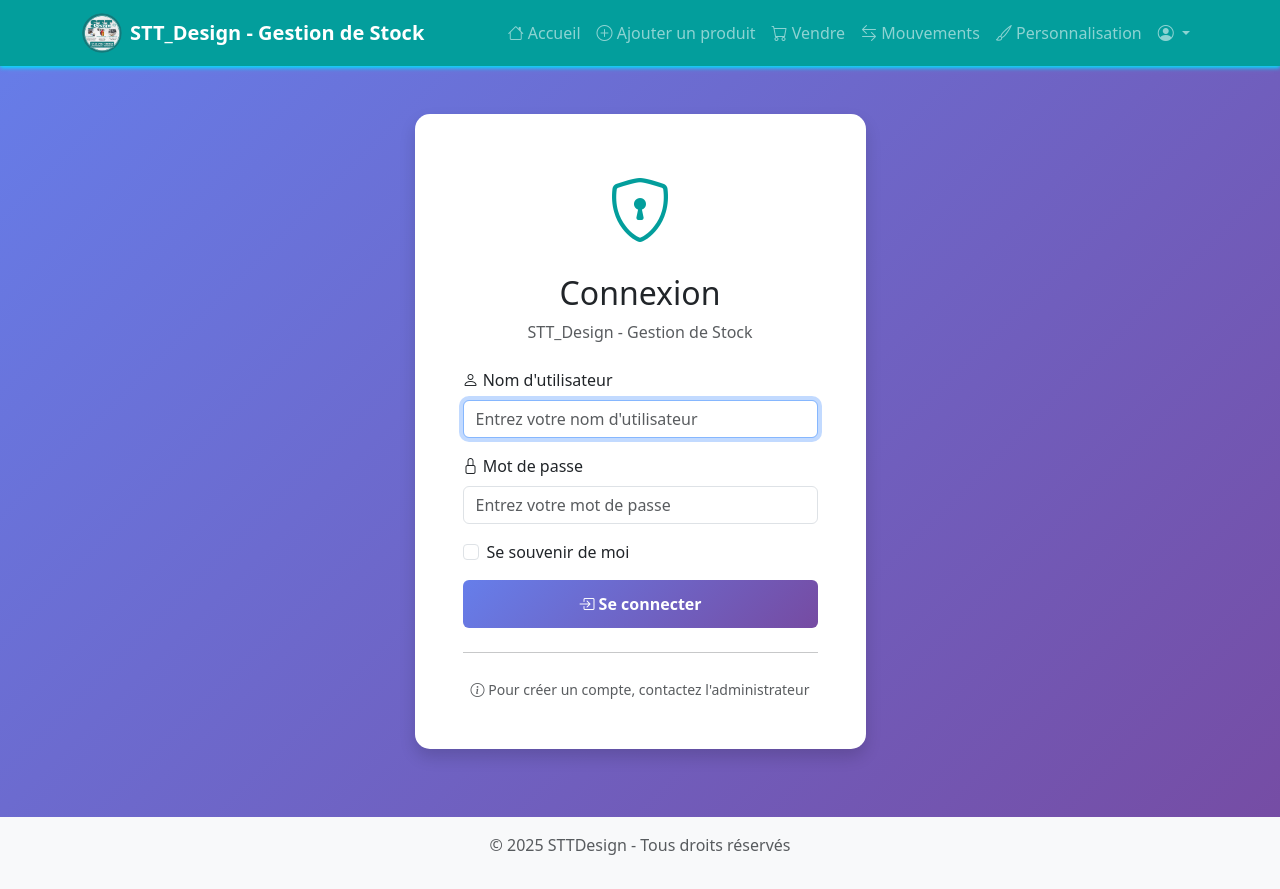
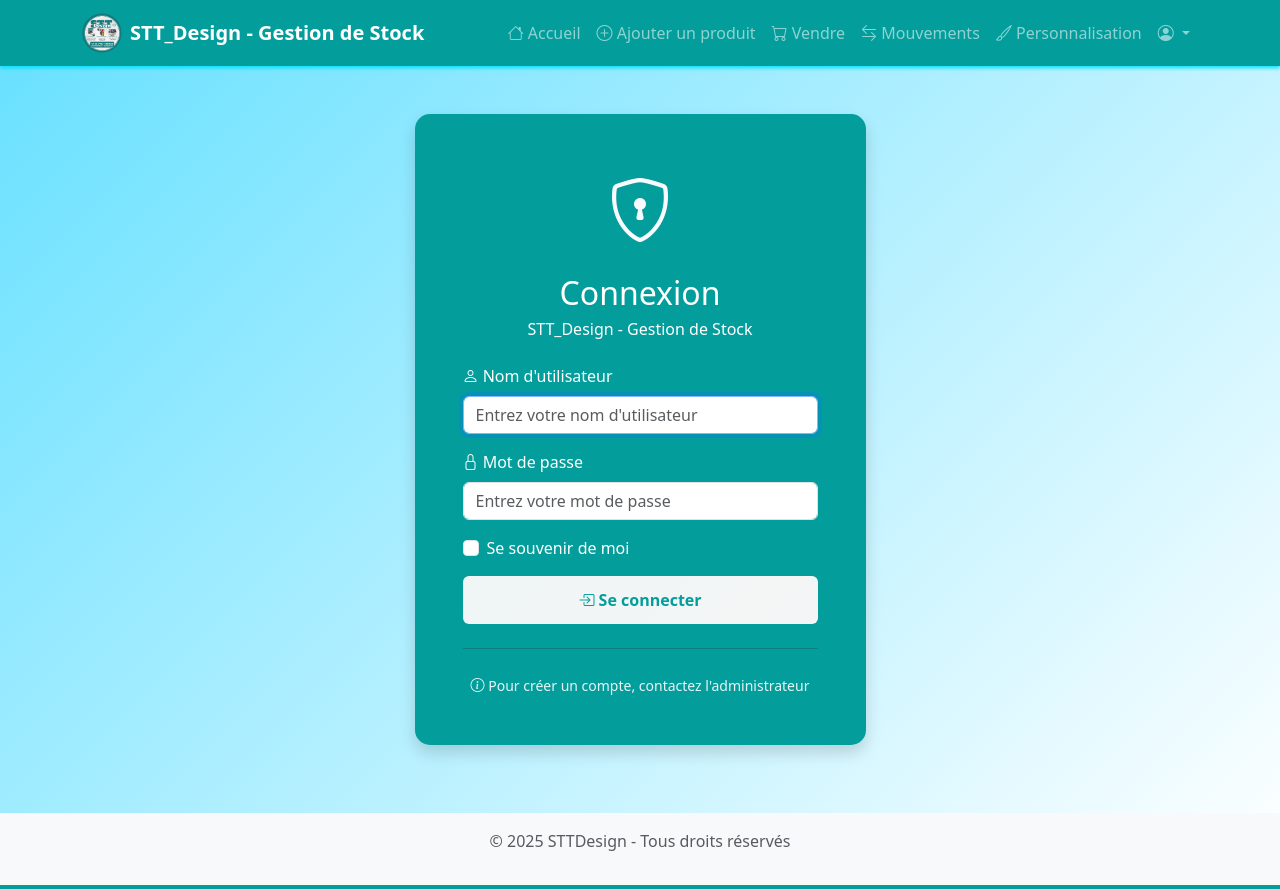
Before and after one commit to thiate0/STTDesign, a Flask app: page /login in a window 1280 px wide. Run offline with Flask 3, Linux system fonts and the light colour scheme.

Commit message:
couleurs page login

```diff
--- a/templates/login.html
+++ b/templates/login.html
@@ -5,17 +5,17 @@
 {% block content %}
 <div class="row justify-content-center mt-5">
     <div class="col-md-5">
-        <div class="card shadow">
+        <div class="card shadow" style="background-color: #039e9c;">
             <div class="card-body p-5">
                 <div class="text-center mb-4">
-                    <i class="bi bi-shield-lock" style="font-size: 4rem; color: #039e9c;"></i>
-                    <h2 class="mt-3">Connexion</h2>
-                    <p class="text-muted">STT_Design - Gestion de Stock</p>
+                    <i class="bi bi-shield-lock icon-lock" style="font-size: 4rem; color: #f9faff;"></i>
+                    <h2 class="mt-3 text-white">Connexion</h2>
+                    <h6 class=" text-white">STT_Design - Gestion de Stock</h6>
                 </div>
 
                 <form method="POST">
                     <div class="mb-3">
-                        <label for="username" class="form-label">
+                        <label for="username" class="form-label text-white">
                             <i class="bi bi-person"></i> Nom d'utilisateur
                         </label>
                         <input type="text"
@@ -28,7 +28,7 @@
                     </div>
 
                     <div class="mb-3">
-                        <label for="password" class="form-label">
+                        <label for="password" class="form-label text-white">
                             <i class="bi bi-lock"></i> Mot de passe
                         </label>
                         <input type="password"
@@ -41,12 +41,12 @@
 
                     <div class="mb-3 form-check">
                         <input type="checkbox" class="form-check-input" id="remember" name="remember">
-                        <label class="form-check-label" for="remember">
+                        <label class="form-check-label text-white" for="remember">
                             Se souvenir de moi
                         </label>
                     </div>
 
-                    <button type="submit" class="btn btn-primary w-100">
+                    <button type="submit" class="btn btn-primary w-100" style="color: #039e9c;">
                         <i class="bi bi-box-arrow-in-right"></i> Se connecter
                     </button>
                 </form>
@@ -54,7 +54,7 @@
                 <hr class="my-4">
 
                 <div class="text-center">
-                    <p class="text-muted mb-0">
+                    <p class="mb-0" style="color: rgba(255, 255, 255, 0.9);">
                         <small>
                             <i class="bi bi-info-circle"></i>
                             Pour créer un compte, contactez l'administrateur
@@ -64,13 +64,12 @@
             </div>
         </div>
 
-
     </div>
 </div>
 
 <style>
     body {
-        background: linear-gradient(135deg, #667eea 0%, #764ba2 100%);
+        background: linear-gradient(135deg, #65e0ff 0%, #ffffff 100%);
         min-height: 100vh;
     }
 
@@ -80,14 +79,14 @@
     }
 
     .btn-primary {
-        background: linear-gradient(135deg, #667eea 0%, #764ba2 100%);
+        background: linear-gradient(135deg, #f0f5f5 0%, #f4f6f6 100%);
         border: none;
         padding: 12px;
         font-weight: bold;
     }
 
     .btn-primary:hover {
-        background: linear-gradient(135deg, #764ba2 0%, #667eea 100%);
+        background: linear-gradient(135deg, #07a0bb 0%, #66eaea 100%);
         transform: translateY(-2px);
         box-shadow: 0 5px 15px rgba(0,0,0,0.2);
     }
```
